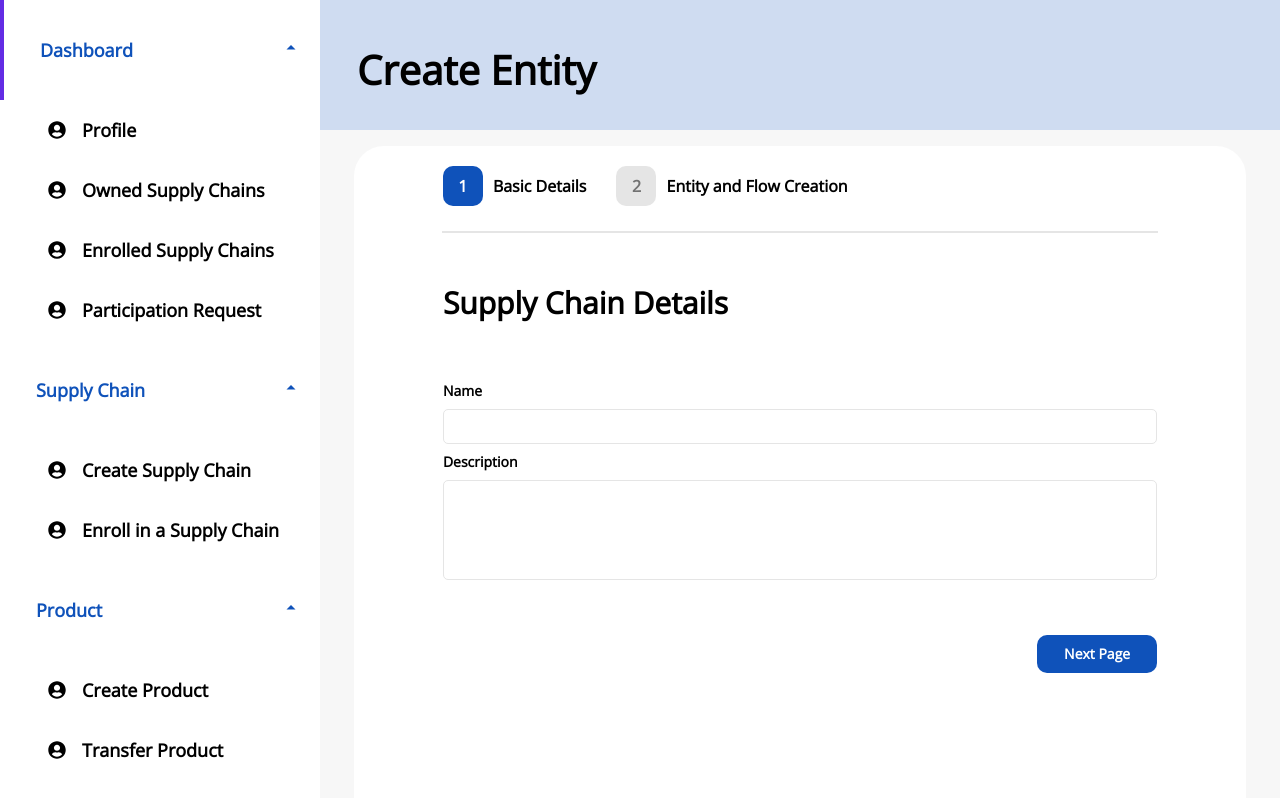
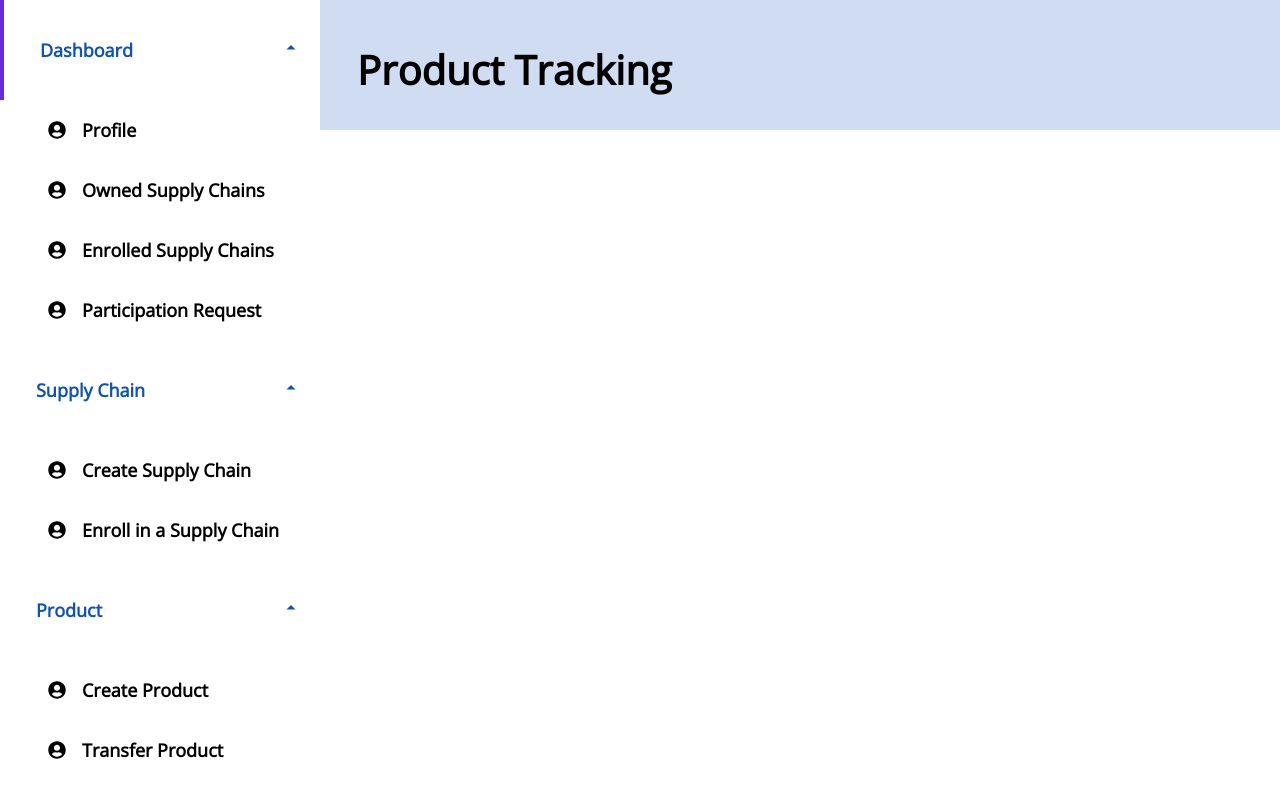
Before and after one commit to Secure-chain/frontend-v2, a React (Create React App) app: page /tracking in a window 1280 px wide. Shown: the top 798 px of the page. Built offline with nearby package versions, Linux system fonts and the light colour scheme.

Commit message:
Feat: Added product tracking page

```diff
--- a/src/App.js
+++ b/src/App.js
@@ -2,15 +2,16 @@ import React from 'react'
 import {BrowserRouter as Router, Route, Switch} from 'react-router-dom'
 import SideNav from './components/sideNav/SideNav'
 import CreateEntity from './pages/entity/CreateEntity'
+import ProductTracking from './pages/tracking/ProductTracking'
 function App() {
   return (
     <div>
       <Router>
-      <SideNav/>
-      <CreateEntity/>
-        <Switch>
-          {/* <Route exact path="/" component={Home}/> */}
-        </Switch>
+        <SideNav/>
+          <Switch>
+          <Route exact path="/createEntity" component={CreateEntity} />
+            <Route exact path="/tracking" component={ProductTracking}/>
+          </Switch>
       </Router>
 
     </div>
--- /dev/null
+++ b/src/pages/tracking/ProductTracking.js
@@ -0,0 +1,12 @@
+import React from 'react';
+import Header from '../../components/header/Header.js';
+
+function ProductTracking() {
+    return (
+        <div>
+            <Header title='Product Tracking' />
+        </div>
+    );
+}
+
+export default ProductTracking;
```
Also changed, not shown: 1 other file (tests, documents, lock files or other folders).
